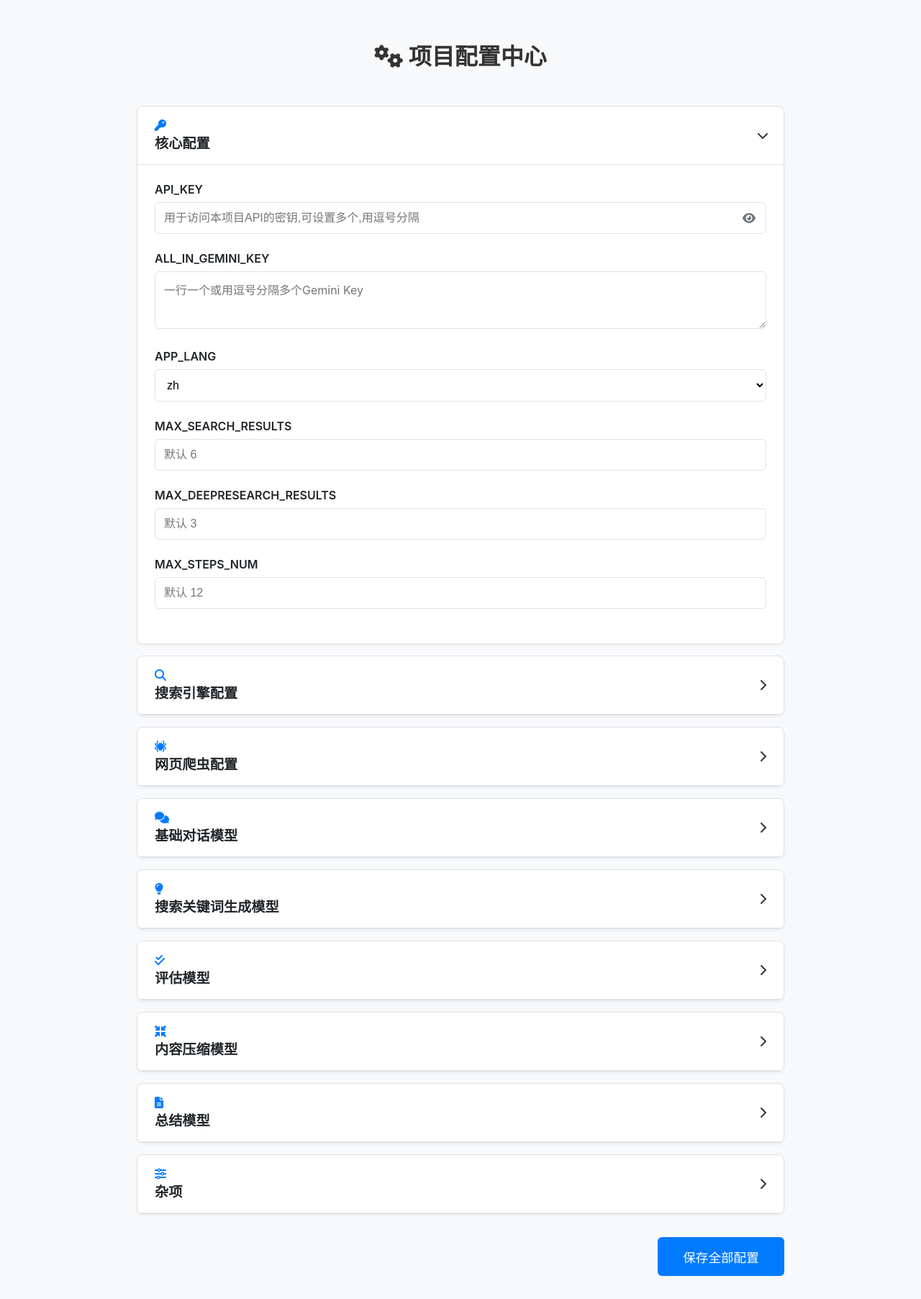
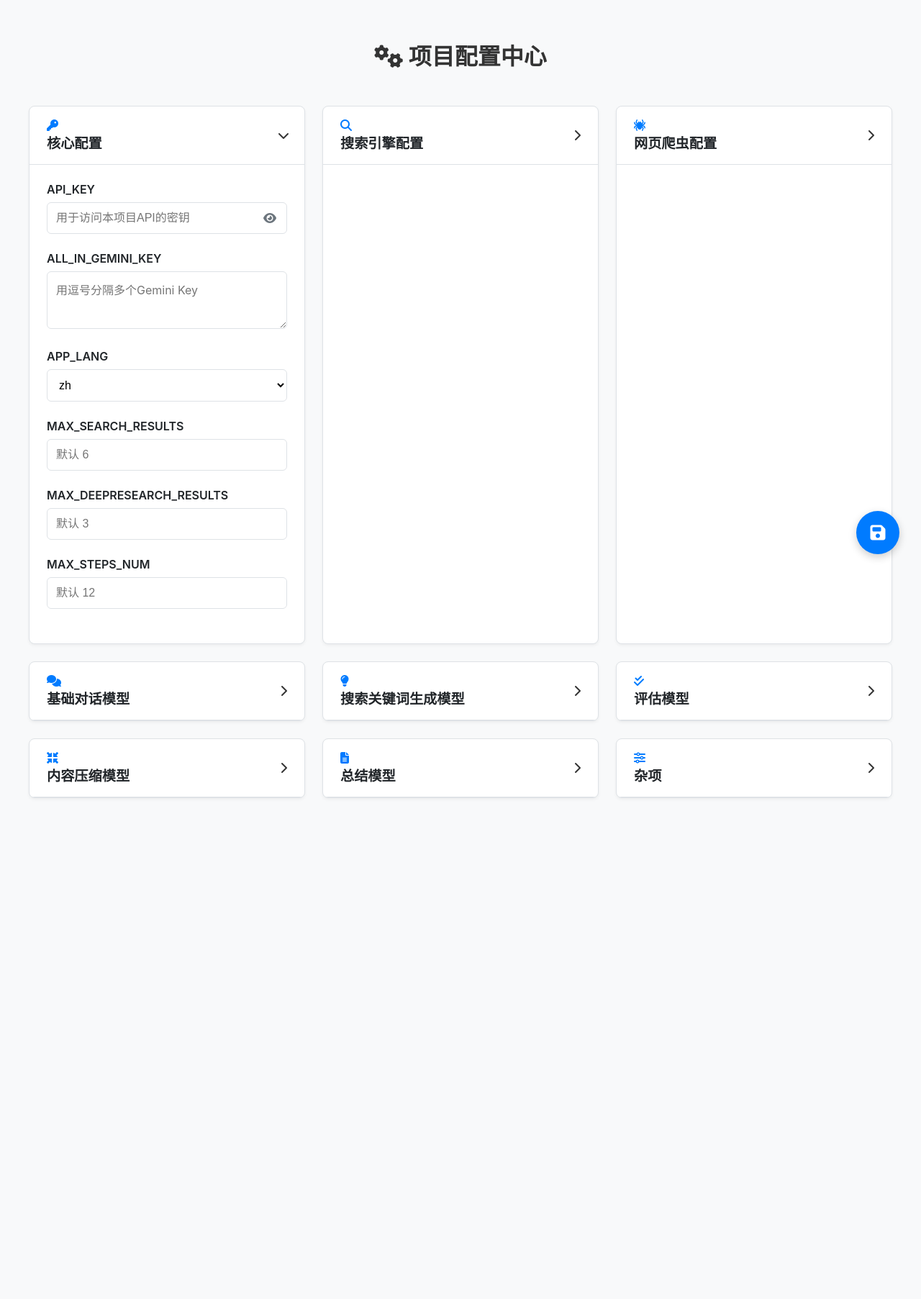
Before and after one commit to cat3399/deepresearch, a Flask app: page /setting in a window 1280 px wide. Shown: the whole page at 72% size. After the commit the page ends 1109 px from the top, so only its background shows below. Run offline with Flask 3, Linux system fonts and the light colour scheme.

Commit message:
优化webui

```diff
--- a/webui/templates/setting.html
+++ b/webui/templates/setting.html
@@ -33,8 +33,9 @@
             color: var(--text-color);
         }
         .container {
-            max-width: 900px;
+            max-width: 1200px; /* 增加容器宽度以适应双列布局 */
             margin: auto;
+            padding-bottom: 100px; /* 为悬浮按钮留出空间 */
         }
         h1 {
             color: var(--text-color);
@@ -67,11 +68,19 @@
         }
         .alert-danger::before { content: "\f071"; }
 
+        /* --- 核心修改1: 并排展示 --- */
+        .accordion {
+            display: grid;
+            /* 响应式网格布局：自动适应宽度，每列最小350px，最大1fr（平分空间） */
+            grid-template-columns: repeat(auto-fit, minmax(350px, 1fr));
+            gap: 1.5rem; /* 卡片之间的间距 */
+        }
+
         .accordion .card {
             background-color: var(--card-background-color);
             border: 1px solid var(--border-color);
             border-radius: 8px;
-            margin-bottom: 1rem;
+            margin-bottom: 0; /* 网格布局不需要 margin-bottom */
             box-shadow: 0 2px 4px rgba(0,0,0,0.05);
             overflow: hidden;
             transition: box-shadow 0.2s;
@@ -162,25 +171,6 @@
             cursor: pointer;
             color: #6c757d;
         }
-        .btn-container {
-            text-align: right;
-            margin-top: 2rem;
-        }
-        .btn {
-            background-color: var(--primary-color);
-            color: white;
-            padding: 0.8em 2em;
-            border: none;
-            border-radius: 6px;
-            cursor: pointer;
-            font-size: 1.1em;
-            font-weight: 500;
-            transition: background-color 0.2s;
-        }
-        .btn:hover {
-            background-color: var(--primary-hover-color);
-        }
-        /* --- 新增样式 for Test Button --- */
         .test-container {
             border-top: 1px dashed var(--border-color);
             padding-top: 1rem;
@@ -191,12 +181,44 @@
             background-color: var(--secondary-color);
             padding: 0.6em 1.2em;
             font-size: 0.9em;
+            color: white;
+            border: none;
+            border-radius: 6px;
+            cursor: pointer;
+            transition: background-color 0.2s;
         }
         .btn-test:hover {
             background-color: var(--secondary-hover-color);
         }
         .btn-test .fas {
             margin-right: 5px;
+        }
+
+        /* --- 核心修改2: 醒目的悬浮保存按钮 --- */
+        .fab-container {
+            position: fixed;
+            bottom: 30px;
+            right: 30px;
+            z-index: 1000;
+        }
+        .btn-save-fab {
+            background-color: var(--primary-color);
+            color: white;
+            width: 60px;
+            height: 60px;
+            border-radius: 50%;
+            border: none;
+            box-shadow: 0 4px 12px rgba(0,0,0,0.2);
+            font-size: 1.5rem;
+            display: flex;
+            align-items: center;
+            justify-content: center;
+            cursor: pointer;
+            transition: all 0.3s ease;
+        }
+        .btn-save-fab:hover {
+            background-color: var(--primary-hover-color);
+            transform: scale(1.1);
         }
     </style>
 </head>
@@ -212,7 +234,8 @@
             {% endif %}
         {% endwith %}
 
-        <form action="{{ url_for('setting.save_config') }}" method="post">
+        <!-- 将表单的 id 设置为 config-form，以便悬浮按钮可以关联到它 -->
+        <form id="config-form" action="{{ url_for('setting.save_config') }}" method="post">
             <div class="accordion">
             {% if config_data %}
                 {% for section in config_data %}
@@ -230,7 +253,7 @@
                             <label for="{{ var.key }}">{{ var.key }}</label>
                             <div class="input-wrapper">
 
-                                <!-- 智能控件渲染逻辑 -->
+                                <!-- 智能控件渲染逻辑 (无变化) -->
                                 {% if var.type == 'select' %}
                                     <select id="{{ var.key }}" name="{{ var.key }}">
                                         {% for option in var.options %}
@@ -260,27 +283,22 @@
                         </div>
                         {% endfor %}
 
-                        <!-- ==================== 新增：关联测试按钮 (修改后) ==================== -->
                         {% if section.test_name %}
                         <div class="test-container">
                             <!--
-                                1. 删除了内部的 <form> 和 </form>。
-                                2. 将 <input type="hidden"> 的信息通过 name 和 value 属性移到了 <button> 上。
-                                3. 使用 formaction 属性来覆盖主表单的 action。
-                                4. (可选) 使用 formmethod="post" 明确指定提交方法。
+                                核心修改3: 测试按钮
+                                1. 类型改为 "button" 以防止默认提交。
+                                2. 添加 "btn-run-test" class 用于JS选择。
+                                3. 使用 data-* 属性存储测试信息。
                             -->
-                            <button type="submit"
-                                    class="btn btn-test"
-                                    name="test_name"
-                                    value="{{ section.test_name }}"
-                                    formaction="{{ url_for('setting.run_test_route') }}"
-                                    formmethod="post">
+                            <button type="button"
+                                    class="btn-test btn-run-test"
+                                    data-test-name="{{ section.test_name }}"
+                                    data-test-url="{{ url_for('setting.run_test_route') }}">
                                 <i class="fas fa-vial"></i> 测试此模块功能
                             </button>
                         </div>
                         {% endif %}
-
-                        <!-- ========================================================== -->
 
                     </div>
                 </div>
@@ -290,12 +308,11 @@
             {% endif %}
             </div>
 
-            <div class="btn-container">
-                <button type="submit" class="btn">保存全部配置</button>
-            </div>
+            <!-- 原来的保存按钮被移除，由悬浮按钮替代 -->
+
         </form>
 
-        <!-- ==================== 修改：未关联的测试功能 ==================== -->
+        <!-- 未关联的测试功能 (无变化) -->
         {% if unassociated_tests %}
         <div class="card" style="margin-top: 2rem;">
             <div class="card-header" style="cursor: default;">
@@ -315,33 +332,53 @@
                             {% endfor %}
                         </select>
                     </div>
-                    <div class="btn-container" style="margin-top: 1rem;">
-                        <button type="submit" class="btn">运行选中测试</button>
+                    <div class="btn-container" style="text-align: right; margin-top: 1rem;">
+                        <button type="submit" class="btn-test">运行选中测试</button>
                     </div>
                 </form>
             </div>
         </div>
         {% endif %}
-        <!-- ============================================================ -->
 
     </div>
 
+    <!-- 核心修改2: 悬浮保存按钮的HTML结构 -->
+    <div class="fab-container">
+        <!-- 使用 form="config-form" 属性关联到主表单 -->
+        <button type="submit" form="config-form" class="btn-save-fab" title="保存全部配置">
+            <i class="fas fa-save"></i>
+        </button>
+    </div>
+
+
     <script>
         document.addEventListener('DOMContentLoaded', function () {
+            // --- 折叠面板逻辑 (无变化) ---
             const accordionHeaders = document.querySelectorAll('.accordion .card-header');
-
             if (accordionHeaders.length > 0) {
                 const firstCard = accordionHeaders[0].parentElement;
-                const firstCardBody = accordionHeaders[0].nextElementSibling;
-                firstCard.classList.add('active');
-                firstCardBody.style.maxHeight = firstCardBody.scrollHeight + "px";
+                if (firstCard) {
+                    firstCard.classList.add('active');
+                    const firstCardBody = firstCard.querySelector('.card-body');
+                    if (firstCardBody) {
+                       firstCardBody.style.maxHeight = firstCardBody.scrollHeight + "px";
+                    }
+                }
             }
-
             accordionHeaders.forEach(header => {
                 header.addEventListener('click', () => {
                     const card = header.parentElement;
                     const cardBody = header.nextElementSibling;
                     const isActive = card.classList.contains('active');
+
+                    // 关闭所有已打开的面板
+                    // accordionHeaders.forEach(h => {
+                    //     const c = h.parentElement;
+                    //     c.classList.remove('active');
+                    //     h.nextElementSibling.style.maxHeight = '0';
+                    // });
+
+                    // 打开或关闭当前点击的面板
                     card.classList.toggle('active', !isActive);
                     if (!isActive) {
                         cardBody.style.maxHeight = cardBody.scrollHeight + "px";
@@ -351,6 +388,7 @@
                 });
             });
 
+            // --- 密码可见性切换 (无变化) ---
             const passwordToggles = document.querySelectorAll('.toggle-password');
             passwordToggles.forEach(toggle => {
                 toggle.addEventListener('click', () => {
@@ -361,6 +399,62 @@
                     toggle.classList.toggle('fa-eye-slash');
                 });
             });
+
+            // --- 核心修改3: 测试前自动保存的JS逻辑 ---
+            const testButtons = document.querySelectorAll('.btn-run-test');
+            const mainForm = document.getElementById('config-form');
+
+            testButtons.forEach(button => {
+                button.addEventListener('click', function(event) {
+                    event.preventDefault(); // 阻止按钮的默认行为
+
+                    const testName = this.dataset.testName;
+                    const testUrl = this.dataset.testUrl;
+
+                    // 禁用按钮，防止重复点击
+                    this.disabled = true;
+                    this.innerHTML = '<i class="fas fa-spinner fa-spin"></i> 正在保存...';
+
+                    // 1. 使用 fetch API 异步提交保存表单
+                    fetch(mainForm.action, {
+                        method: 'POST',
+                        body: new FormData(mainForm)
+                    })
+                    .then(response => {
+                        if (!response.ok) {
+                            // 如果保存失败，抛出错误
+                            throw new Error('保存配置失败，请检查网络或后台日志。');
+                        }
+                        return response.text(); // 或者 response.json() 如果后端返回json
+                    })
+                    .then(data => {
+                        // 2. 保存成功后，执行测试
+                        console.log('配置已保存，即将运行测试...');
+                        this.innerHTML = '<i class="fas fa-vial"></i> 正在测试...';
+
+                        // 创建一个隐藏的表单来提交测试请求
+                        const hiddenForm = document.createElement('form');
+                        hiddenForm.method = 'post';
+                        hiddenForm.action = testUrl;
+
+                        const hiddenInput = document.createElement('input');
+                        hiddenInput.type = 'hidden';
+                        hiddenInput.name = 'test_name';
+                        hiddenInput.value = testName;
+
+                        hiddenForm.appendChild(hiddenInput);
+                        document.body.appendChild(hiddenForm);
+                        hiddenForm.submit(); // 提交隐藏表单，页面会跳转并显示测试结果的flash消息
+                    })
+                    .catch(error => {
+                        // 3. 如果过程中出现任何错误，提示用户并恢复按钮
+                        console.error('操作失败:', error);
+                        alert(error.message);
+                        this.disabled = false;
+                        this.innerHTML = '<i class="fas fa-vial"></i> 测试此模块功能';
+                    });
+                });
+            });
         });
     </script>
 </body>
```
Also changed, not shown: webui/setting.py (+12 -13 lines).
